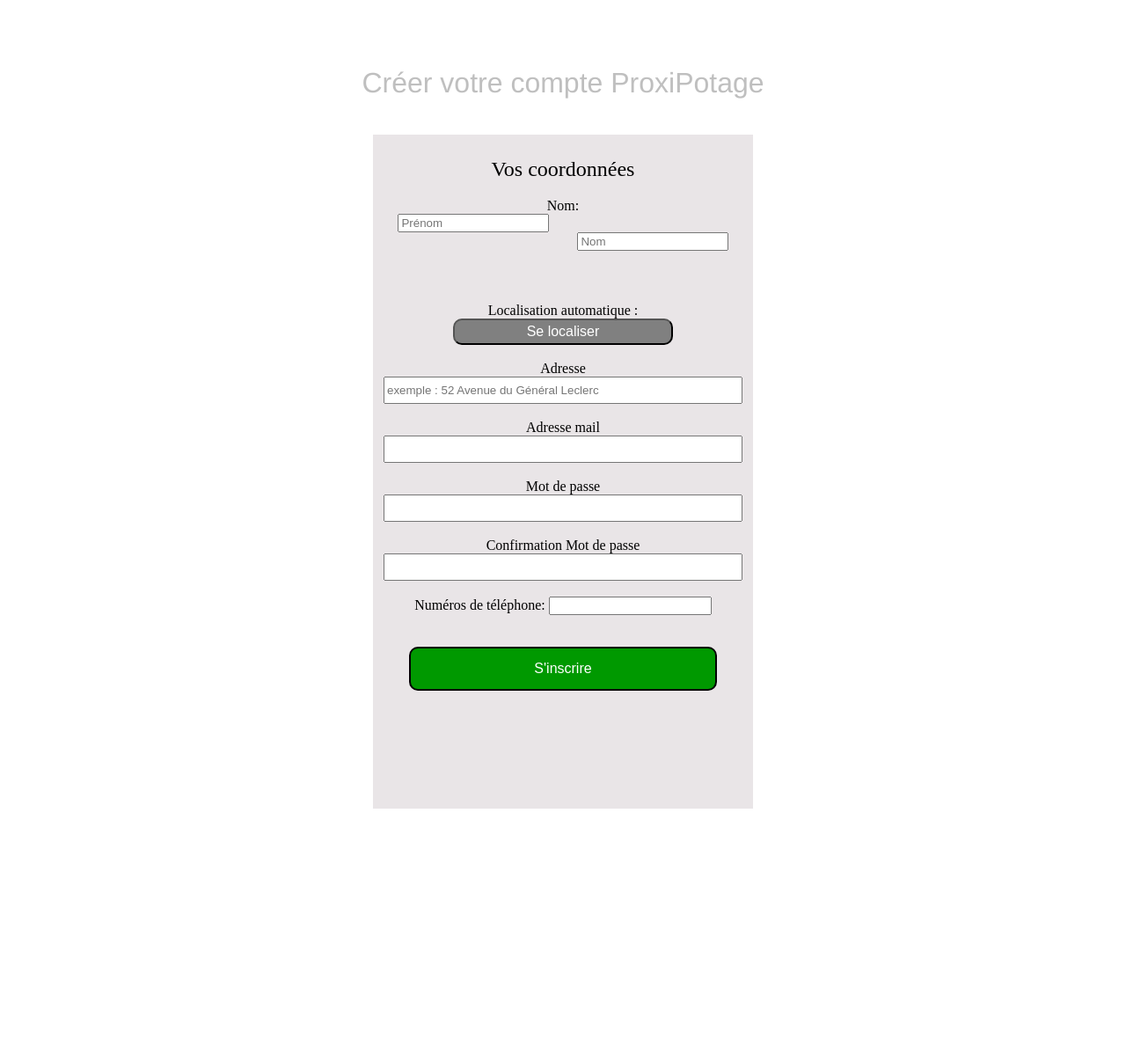
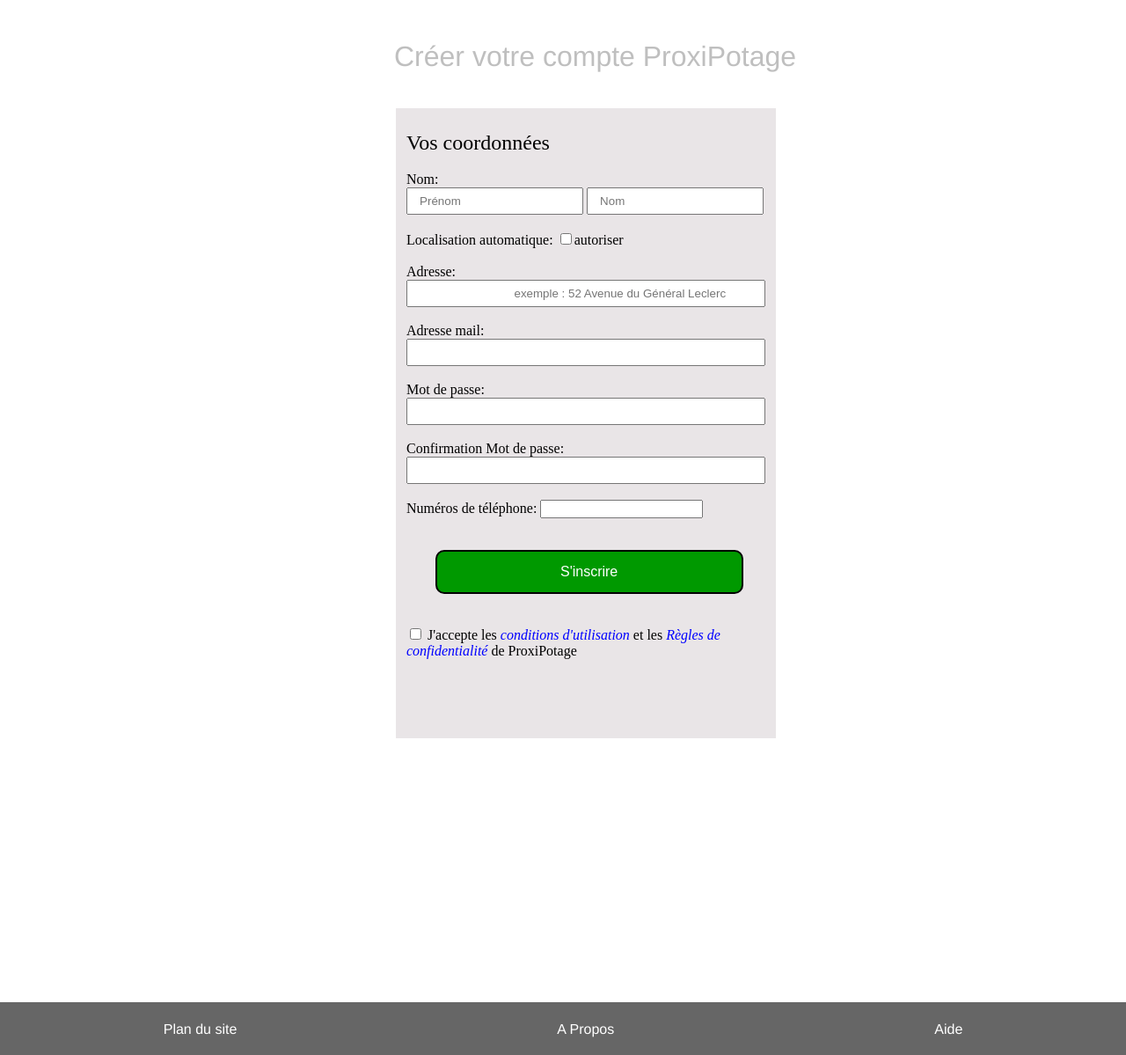
Before and after one commit to williamisep2017/html, a PHP site: page /inscription.html in a window 1280 px wide. Shown: the part 60-1259 px from the top of the page at 88% size. Run offline with PHP 8.4, Linux system fonts and the light colour scheme.

Commit message:
inscription fini
William tu peux éventuellement modifier le design

```diff
--- a/inscription.css
+++ b/inscription.css
@@ -17,7 +17,7 @@
 
  .h1-inscription{
 color : gray;
-margin-top: 40px;
+margin-top: 10px;
 font-family: helvetica;
 font-weight: normal;
 opacity: 0.5;
@@ -43,27 +43,31 @@
 }
 
 .bouton_localisation{
-	width:250px;
+	width:150px;
 	height: 30px;
 	background-color: gray;
 	color: white;
 	cursor: pointer;
 	font-size: 100%;
 	border-radius: 10px;
+	margin-left: 10%;
 }
 
-#prenom{
-	width: 40%;
- 	height: 40%;
- 	margin-right: 50%;
+/*#prenom{
+	width: 40px;
+ 	height: 25px;
+ 	margin-right: 50%;*/
 
 }
 
-#nom{
-	width: 40%;
- 	height: 40%;
-	margin-left: 50%;
-	margin-bottom: 10%;
+#identite1{
+	width: 60px;
+	height: 25px;
+}
+
+#identite2{
+	width: 193px;
+	height: 25px;
 }
 
 #mail{
@@ -124,11 +128,16 @@
 		border-bottom: 15px solid #e56262;
 	}
 
+.centrage{
+	margin-left: 35%;
+	padding: auto;
+}
+
 .zone-inscription{
 	background-color: #e9e5e7;
-	margin-bottom: 150px;
+	margin-bottom: 80px;
 	margin-top: 40px;
-	height: 750px;
+	height: 700px;
 	width: 400px;
 	border-color: white;
 	border-width: 0px;
@@ -139,12 +148,22 @@
 	width:350px;
 	height: 50px;
 	margin-top: 20px;
+	margin-left: 8%;
 	border-style: solid;
 	border-width: 2,5px;
 	border-radius: 10px;
 	cursor: pointer;
 	font-size: 100%;
 	color:white;
+}
+
+#conditions{
+	font-style: italic;
+	color: blue;
+}
+
+#label{
+	margin-right: 50%;
 }
 
 
--- a/inscription.html
+++ b/inscription.html
@@ -26,27 +26,26 @@
 			<div class="cb"></div>
 </header>
 
-			<div align="center">
+			<div class="centrage">
 				</br></br><h1 class= h1-inscription> Créer votre compte ProxiPotage </h1>
 			<section>
 				 <fieldset class="zone-inscription">
 				<h2 class = h2-inscription>  Vos coordonnées </h2>
 					<form method ="post" action="traitement.php">
 						<p>
-							<label class= "label">Nom</label>: </br> <input id="prenom" type="text" name="prénom" placeholder="Prénom">
-																	<input id="nom" type="text" name="nom" placeholder="Nom">     </br></br>
-
-							<label>Localisation automatique</label> : <input href="#" class="bouton_localisation" type="submit" value="Se localiser" /> </br></br>
-							<label>Adresse</label> <input id="nom-rue" type="text" name="adresse1" placeholder="exemple : 52 Avenue du Général Leclerc"></br></br>
-							<label>Adresse mail</label></br> <input id="mail" type="email" name="mail"> </br></br>
-							<label>Mot de passe</label></br> <input id="password1" type="password" name= "mot de passe"></br></br>
-							<label>Confirmation Mot de passe</label></br> <input id="password2" type="password" name= "confirmation Mot de passe"> </br></br>
-							<label class= "label">Numéros de téléphone</label>: <input id="number" type="tel" name="numéros"></br>
+							<label id="label">Nom:</label> </br> <input id="identite2" type="text" name="prénom" placeholder="   Prénom" required> <input id="identite2" type="text" name="nom" placeholder="   Nom" required>     </br></br>
+							<label>Localisation automatique:</label>    <input href="#" type="checkbox" /><label>autoriser</label>  </br></br>
+							<label class="label">Adresse:</label> <input id="nom-rue" type="text" name="adresse1" placeholder="           			exemple : 52 Avenue du Général Leclerc"></br></br>
+							<label class="label">Adresse mail:</label></br> <input id="mail" type="email" name="mail" required> </br></br>
+							<label class="label">Mot de passe:</label></br> <input id="password1" type="password" name= "mot de passe" required></br></br>
+							<label class="label">Confirmation Mot de passe:</label></br> <input id="password2" type="password" name= "confirmation Mot de passe" required> </br></br>
+							<label >Numéros de téléphone</label>: <input id="number" type="tel" name="numéros"></br>
 						</p>
-						<input href="#" class="bouton_inscrire" type="submit" value="S'inscrire" />
+						<input href="#" class="bouton_inscrire" type="submit" value="S'inscrire" /></br></br></br>
+						<input type="checkbox"  id="conditions-utilisation" required name="connditions"  /> <label for="conditions-utilisation" required>J'accepte les <a id="conditions">conditions d'utilisation</a> et les <a id="conditions">Règles de confidentialité</a> de ProxiPotage </label></div>
 					</form>
 				</fieldset>
-			</section> </div>
+			</section>
 
 
 <footer>
```
